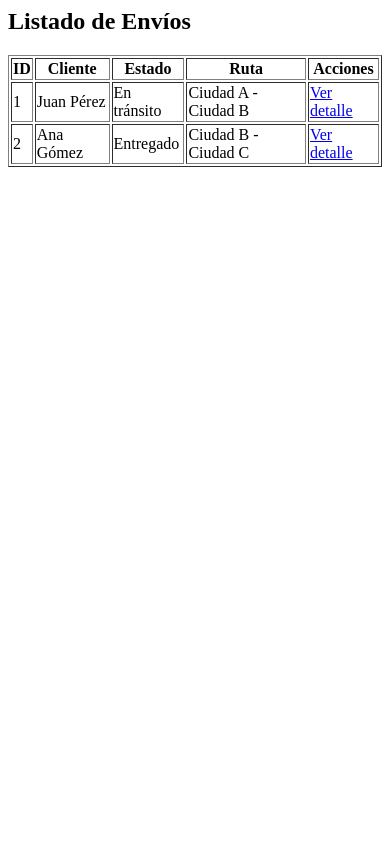
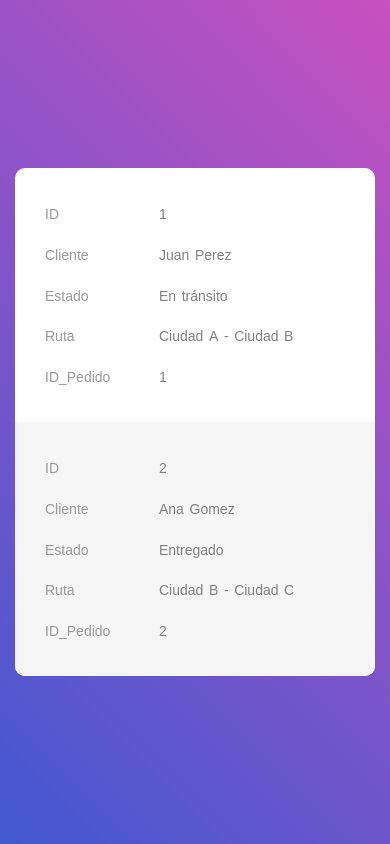
Before and after one commit to YinYanCat/Courier, a Django app: page /envios/ in a window 390 px wide. Run offline with Django 4.2, Linux system fonts and the light colour scheme; some libraries are stand-ins or nearby versions.

Commit message:
Feat: Se agregan archivos HTML, CSS y JS para la página de envíos.

```diff
--- /dev/null
+++ b/app/static/app/css/envios.css
@@ -0,0 +1,269 @@
+/*//////////////////////////////////////////////////////////////////
+[ FONT ]
+Usa la fuente Linearicons de la carpeta correcta
+*/
+@font-face {
+  font-family: 'Linearicons';
+  src: url('../fonts/Linearicons-Free-v1.0.0/WebFont/Linearicons-Free.woff2') format('woff2'),
+       url('../fonts/Linearicons-Free-v1.0.0/WebFont/Linearicons-Free.woff') format('woff'),
+       url('../fonts/Linearicons-Free-v1.0.0/WebFont/Linearicons-Free.ttf') format('truetype');
+  font-weight: normal;
+  font-style: normal;
+}
+
+/*//////////////////////////////////////////////////////////////////
+[ RESTYLE TAG ]
+*/
+* {
+    margin: 0px;
+    padding: 0px;
+    box-sizing: border-box;
+}
+
+body, html {
+    height: 100%;
+    font-family: 'Linearicons', sans-serif;
+}
+
+/* ------------------------------------ */
+a {
+    margin: 0px;
+    transition: all 0.4s;
+    -webkit-transition: all 0.4s;
+  -o-transition: all 0.4s;
+  -moz-transition: all 0.4s;
+}
+
+a:focus {
+    outline: none !important;
+}
+
+a:hover {
+    text-decoration: none;
+}
+
+/* ------------------------------------ */
+h1,h2,h3,h4,h5,h6 {margin: 0px;}
+
+p {margin: 0px;}
+
+ul, li {
+    margin: 0px;
+    list-style-type: none;
+}
+
+/* ------------------------------------ */
+input {
+  display: block;
+    outline: none;
+    border: none !important;
+}
+
+textarea {
+  display: block;
+  outline: none;
+}
+
+textarea:focus, input:focus {
+  border-color: transparent !important;
+}
+
+/* ------------------------------------ */
+button {
+    outline: none !important;
+    border: none;
+    background: transparent;
+}
+
+button:hover {
+    cursor: pointer;
+}
+
+iframe {
+    border: none !important;
+}
+
+/*//////////////////////////////////////////////////////////////////
+[ Utility ]*/
+
+
+
+/*//////////////////////////////////////////////////////////////////
+[ Table ]*/
+
+.limiter {
+  width: 100%;
+  margin: 0 auto;
+}
+
+.container-table100 {
+  width: 100%;
+  min-height: 100vh;
+  background: #c850c0;
+  background: -webkit-linear-gradient(45deg, #4158d0, #c850c0);
+  background: -o-linear-gradient(45deg, #4158d0, #c850c0);
+  background: -moz-linear-gradient(45deg, #4158d0, #c850c0);
+  background: linear-gradient(45deg, #4158d0, #c850c0);
+
+  display: -webkit-box;
+  display: -webkit-flex;
+  display: -moz-box;
+  display: -ms-flexbox;
+  display: flex;
+  align-items: center;
+  justify-content: center;
+  flex-wrap: wrap;
+  padding: 33px 30px;
+}
+
+.wrap-table100 {
+  width: 1170px;
+}
+
+table {
+  border-spacing: 1;
+  border-collapse: collapse;
+  background: white;
+  border-radius: 10px;
+  overflow: hidden;
+  width: 100%;
+  margin: 0 auto;
+  position: relative;
+}
+table * {
+  position: relative;
+}
+table td, table th {
+  padding-left: 8px;
+}
+table thead tr {
+  height: 60px;
+  background: #36304a;
+}
+table tbody tr {
+  height: 50px;
+}
+table tbody tr:last-child {
+  border: 0;
+}
+table td, table th {
+  text-align: left;
+}
+table td.l, table th.l {
+  text-align: right;
+}
+table td.c, table th.c {
+  text-align: center;
+}
+table td.r, table th.r {
+  text-align: center;
+}
+
+
+.table100-head th{
+  font-family: 'Linearicons', sans-serif;
+  font-size: 18px;
+  color: #fff;
+  line-height: 1.2;
+  font-weight: unset;
+}
+
+tbody tr:nth-child(even) {
+  background-color: #f5f5f5;
+}
+
+tbody tr {
+  font-family: 'Linearicons', sans-serif;
+  font-size: 15px;
+  color: #808080;
+  line-height: 1.2;
+  font-weight: unset;
+}
+
+tbody tr:hover {
+  color: #555555;
+  background-color: #f5f5f5;
+  cursor: pointer;
+}
+
+.column1,
+.column2,
+.column3,
+.column4,
+.column5 {
+  width: 20%;           /* Cada columna ocupa el 20% del ancho */
+  text-align: center;   /* Centra el texto horizontalmente */
+  padding-left: 0;      /* Elimina padding izquierdo extra */
+  padding-right: 0;     /* Elimina padding derecho extra */
+}
+
+@media screen and (max-width: 992px) {
+  table {
+    display: block;
+  }
+  table > *, table tr, table td, table th {
+    display: block;
+  }
+  table thead {
+    display: none;
+  }
+  table tbody tr {
+    height: auto;
+    padding: 37px 0;
+  }
+  table tbody tr td {
+    padding-left: 40% !important;
+    margin-bottom: 24px;
+    text-align: left;
+  }
+  table tbody tr td:last-child {
+    margin-bottom: 0;
+  }
+  table tbody tr td:before {
+    font-family: 'Linearicons', sans-serif;
+    font-size: 14px;
+    color: #999999;
+    line-height: 1.2;
+    font-weight: unset;
+    position: absolute;
+    width: 40%;
+    left: 30px;
+    top: 0;
+    text-align: left;
+  }
+  table tbody tr td:nth-child(1):before {
+    content: "ID";
+  }
+  table tbody tr td:nth-child(2):before {
+    content: "Cliente";
+  }
+  table tbody tr td:nth-child(3):before {
+    content: "Estado";
+  }
+  table tbody tr td:nth-child(4):before {
+    content: "Ruta";
+  }
+  table tbody tr td:nth-child(5):before {
+    content: "ID_Pedido";
+  }
+
+  .column1,
+  .column2,
+  .column3,
+  .column4,
+  .column5 {
+    width: 100%;
+    text-align: left;
+  }
+
+  tbody tr {
+    font-size: 14px;
+  }
+}
+
+@media (max-width: 576px) {
+  .container-table100 {
+    padding-left: 15px;
+    padding-right: 15px;
+  }
+}
--- /dev/null
+++ b/app/static/app/js/envios.js
@@ -0,0 +1,9 @@
+
+(function ($) {
+    "use strict";
+
+     $('tbody tr[data-href]').css('cursor', 'pointer').on('click', function () {
+        window.location = $(this).data('href');
+    });
+
+})(jQuery);
--- a/app/templates/app/envios.html
+++ b/app/templates/app/envios.html
@@ -1,39 +1,67 @@
 {% load static %}
 
-{% block js %}
+<!DOCTYPE html>
+<html lang="en">
+<head>
+    <title>Listado de Envíos</title>
+    <meta charset="UTF-8">
+    <meta name="viewport" content="width=device-width, initial-scale=1">
+    <!-- Ícono de la pestaña -->
+    <link rel="icon" type="image/png" href="{% static 'app/images/icons/favicon.ico' %}"/>
+    <!-- Hojas de estilo de Bootstrap y librerías -->
+    <link rel="stylesheet" type="text/css" href="{% static 'app/vendor/bootstrap/css/bootstrap.min.css' %}">
+    <link rel="stylesheet" type="text/css" href="{% static 'app/fonts/font-awesome-4.7.0/css/font-awesome.min.css' %}">
+    <link rel="stylesheet" type="text/css" href="{% static 'app/vendor/animate/animate.css' %}">
+    <link rel="stylesheet" type="text/css" href="{% static 'app/vendor/select2/select2.min.css' %}">
+    <link rel="stylesheet" type="text/css" href="{% static 'app/vendor/perfect-scrollbar/perfect-scrollbar.css' %}">
+    <link rel="stylesheet" type="text/css" href="{% static 'app/css/util.css' %}">
+    <link rel="stylesheet" type="text/css" href="{% static 'app/css/envios.css' %}">
+    <meta name="robots" content="noindex, follow">
+</head>
+<body>
 
-{% endblock %}
+    <div class="limiter">
+        <div class="container-table100">
+            <div class="wrap-table100">
+                <div class="table100">
+                    <table>
+                        <thead>
+                            <tr class="table100-head">
+                                <th class="column1">ID</th>
+                                <th class="column2">Cliente</th>
+                                <th class="column3">Estado</th>
+                                <th class="column4">Ruta</th>
+                                <th class="column5">ID_Pedido</th>
+                            </tr>
+                        </thead>
+                        <tbody>
+                                <tr data-href="/detalle_envios/1/">
+                                    <td class="column1">1</td>
+                                    <td class="column2">Juan Perez</td>
+                                    <td class="column3">En tránsito</td>
+                                    <td class="column4">Ciudad A - Ciudad B</td>
+                                    <td class="column5">1</td>
+                                </tr>
+                                <tr data-href="/detalle_envios/2/">
+                                    <td class="column1">2</td>
+                                    <td class="column2">Ana Gomez</td>
+                                    <td class="column3">Entregado</td>
+                                    <td class="column4">Ciudad B - Ciudad C</td>
+                                    <td class="column5">2</td>
+                                </tr>
+                        </tbody>
+                    </table>
+                </div>
+            </div>
+        </div>
+    </div>
 
-{% block css %}
+    <!-- Scripts -->
+    <script src="{% static 'app/vendor/jquery/jquery-3.2.1.min.js' %}"></script>
+    <script src="{% static 'app/vendor/bootstrap/js/popper.js' %}"></script>
+    <script src="{% static 'app/vendor/bootstrap/js/bootstrap.min.js' %}"></script>
+    <script src="{% static 'app/vendor/select2/select2.min.js' %}"></script>
+    <script src="{% static 'app/js/envios.js' %}"></script>
 
-{% endblock %}
-
-{% block content %}
-
-
-<h2>Listado de Envíos</h2>
-<table border="1">
-    <tr>
-        <th>ID</th>
-        <th>Cliente</th>
-        <th>Estado</th>
-        <th>Ruta</th>
-        <th>Acciones</th>
-    </tr>
-    <tr>
-        <td>1</td>
-        <td>Juan Pérez</td>
-        <td>En tránsito</td>
-        <td>Ciudad A - Ciudad B</td>
-        <td><a href="detalle.html">Ver detalle</a></td>
-    </tr>
-    <tr>
-        <td>2</td>
-        <td>Ana Gómez</td>
-        <td>Entregado</td>
-        <td>Ciudad B - Ciudad C</td>
-        <td><a href="detalle.html">Ver detalle</a></td>
-    </tr>
-</table>
-
-{% endblock %}
+</body>
+</html>
--- a/app/urls.py
+++ b/app/urls.py
@@ -1,8 +1,9 @@
 from django.urls import path
-from .views import home, registro, login, envios
+from .views import home, registro, login, envios, detalle_envios
 urlpatterns = [
     path('', home, name='home'),
     path('crear_usuario/', registro, name='registro'),
     path('login/', login, name='login'),
-    path('envios/',envios, name='envios')
+    path('envios/',envios, name='envios'),
+    path('detalle_envios/<int:pk>/', detalle_envios, name='detalle_envios')
 ]
--- a/app/views.py
+++ b/app/views.py
@@ -10,3 +10,5 @@ def login(request):
     return render(request, 'app/login.html')
 def envios(request):
     return render(request, 'app/envios.html')
+def detalle_envios(request, pk):
+    return render(request, 'app/detalle_envios.html', {'envio': pk})
```
Also changed, not shown: app/templates/app/detalle_envios.html (added, +9 -0 lines).
